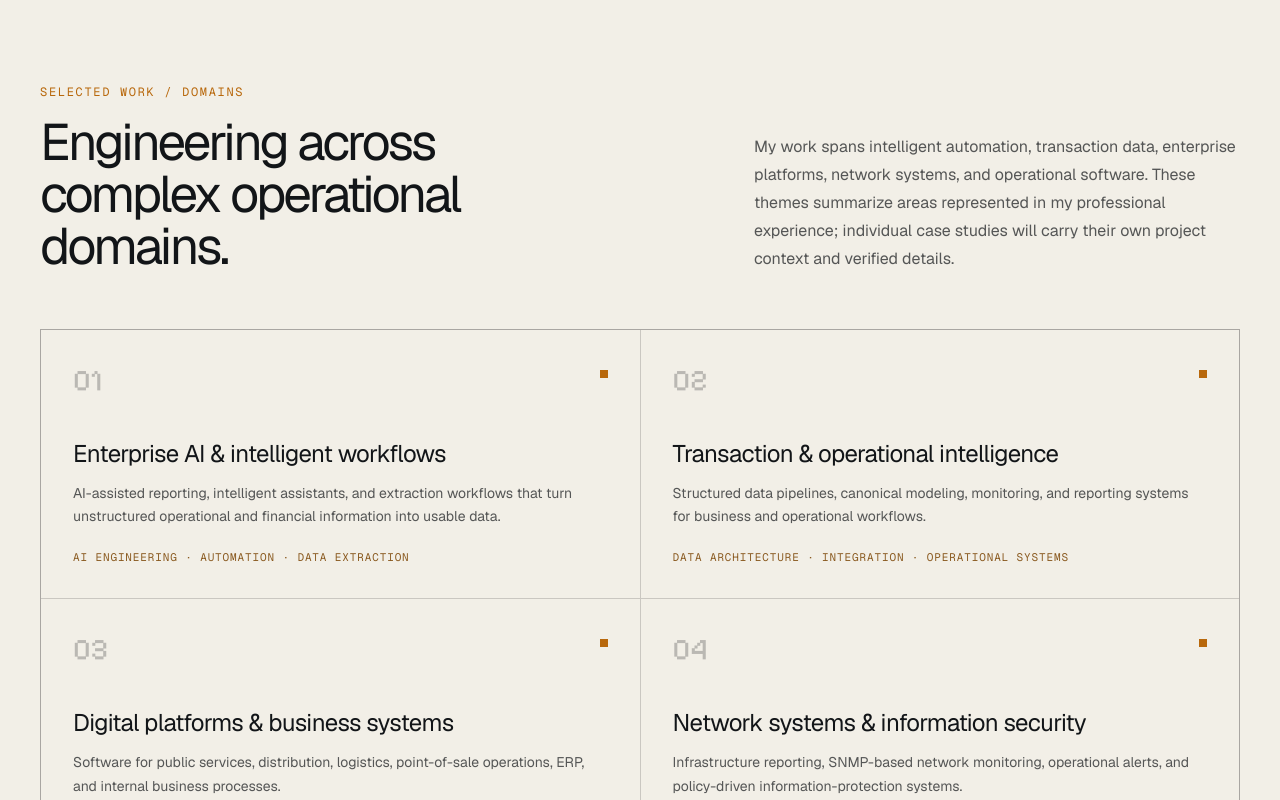
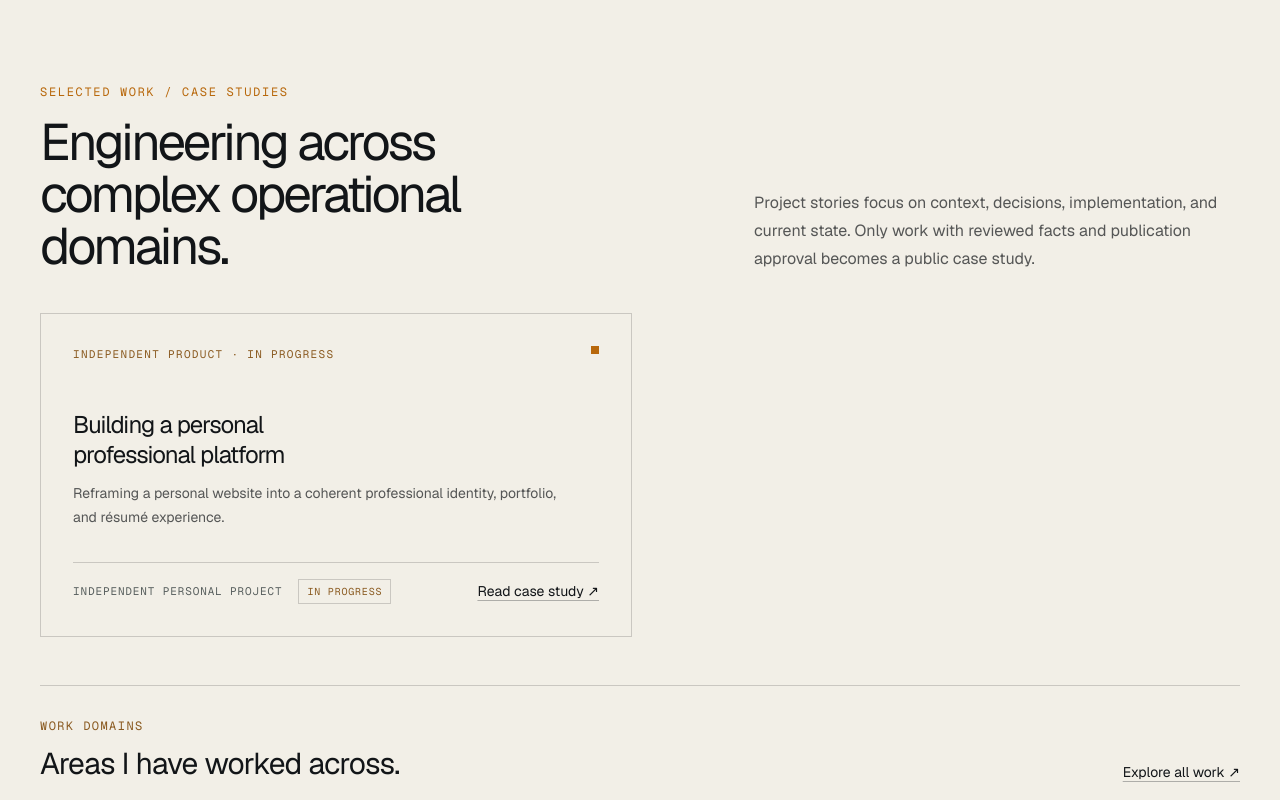
Before and after one commit to weexdayend/uigerhana-space, a Next.js app: page / in a window 1280 px wide. Shown: the part 1200-2000 px from the top of the page. Built offline with nearby package versions, Linux system fonts and the light colour scheme.

Commit message:
feat: connect homepage to selected case studies

```diff
--- a/src/app/work/[slug]/page.tsx
+++ b/src/app/work/[slug]/page.tsx
@@ -6,6 +6,12 @@ import { getPublicCaseStudy, PUBLIC_CASE_STUDIES } from "@/data/case-studies";
 interface CaseStudyPageProps {
   params: Promise<{ slug: string }>;
 }
+
+const STATUS_LABELS = {
+  "in-progress": "In progress",
+  completed: "Completed",
+  maintained: "Maintained",
+} as const;
 
 export function generateStaticParams() {
   return PUBLIC_CASE_STUDIES.map((study) => ({ slug: study.slug }));
@@ -90,7 +96,7 @@ export default async function CaseStudyPage({ params }: CaseStudyPageProps) {
         </h1>
         <p className="mt-7 max-w-[64ch] text-lg leading-[1.75] text-[#121518]/75">{study.summary}</p>
 
-        <div className="mt-12 grid gap-5 border-y border-[#121518]/18 py-6 sm:grid-cols-2">
+        <div className="mt-12 grid gap-5 border-y border-[#121518]/18 py-6 sm:grid-cols-3">
           <div>
             <p className="font-mono text-[11px] uppercase tracking-[0.12em] text-[#8a5a20]">Context</p>
             <p className="mt-2 text-sm">{study.context}</p>
@@ -98,6 +104,10 @@ export default async function CaseStudyPage({ params }: CaseStudyPageProps) {
           <div>
             <p className="font-mono text-[11px] uppercase tracking-[0.12em] text-[#8a5a20]">Role</p>
             <p className="mt-2 text-sm leading-[1.7]">{study.role}</p>
+          </div>
+          <div>
+            <p className="font-mono text-[11px] uppercase tracking-[0.12em] text-[#8a5a20]">Status</p>
+            <p className="mt-2 text-sm">{STATUS_LABELS[study.projectStatus]}</p>
           </div>
         </div>
 
--- a/src/components/CaseStudyCard.tsx
+++ b/src/components/CaseStudyCard.tsx
@@ -1,5 +1,11 @@
 import Link from "next/link";
 import type { CaseStudy } from "@/data/case-studies";
+
+const STATUS_LABELS: Record<CaseStudy["projectStatus"], string> = {
+  "in-progress": "In progress",
+  completed: "Completed",
+  maintained: "Maintained",
+};
 
 export function CaseStudyCard({ study }: { study: CaseStudy }) {
   return (
@@ -18,10 +24,15 @@ export function CaseStudyCard({ study }: { study: CaseStudy }) {
           {study.summary}
         </p>
       </div>
-      <div className="mt-8 flex items-center justify-between gap-4 border-t border-[#121518]/18 pt-4">
-        <span className="font-mono text-[11px] uppercase tracking-[0.08em] text-[#585f5e]">
-          {study.context}
-        </span>
+      <div className="mt-8 flex flex-wrap items-center justify-between gap-4 border-t border-[#121518]/18 pt-4">
+        <div className="flex flex-wrap items-center gap-x-4 gap-y-2">
+          <span className="font-mono text-[11px] uppercase tracking-[0.08em] text-[#585f5e]">
+            {study.context}
+          </span>
+          <span className="border border-[#121518]/18 px-2 py-1 font-mono text-[10px] uppercase tracking-[0.08em] text-[#8a5a20]">
+            {STATUS_LABELS[study.projectStatus]}
+          </span>
+        </div>
         <Link
           href={"/work/" + study.slug}
           className="shrink-0 text-sm underline decoration-[#121518]/30 underline-offset-4 transition-colors hover:text-[#8a5a20] hover:decoration-[#8a5a20]"
--- a/src/components/WorkSection.tsx
+++ b/src/components/WorkSection.tsx
@@ -1,3 +1,6 @@
+import Link from "next/link";
+import { CaseStudyCard } from "@/components/CaseStudyCard";
+import { PUBLIC_CASE_STUDIES } from "@/data/case-studies";
 import { WORK_DOMAINS } from "@/data/projects";
 
 export function WorkSection() {
@@ -11,45 +14,65 @@ export function WorkSection() {
         <div className="grid items-end gap-6 lg:grid-cols-12">
           <div className="lg:col-span-7">
             <p className="font-mono text-xs uppercase tracking-[0.14em] text-[#b8680c]">
-              Selected work / domains
+              Selected work / case studies
             </p>
             <h2 className="mt-4 max-w-[15ch] text-[clamp(2.1rem,4vw,3.8rem)] font-normal leading-[1.02] tracking-[-0.055em]">
               Engineering across complex operational domains.
             </h2>
           </div>
           <p className="max-w-[52ch] text-sm leading-[1.75] text-[#121518]/70 sm:text-base lg:col-span-5 lg:justify-self-end">
-            My work spans intelligent automation, transaction data, enterprise
-            platforms, network systems, and operational software. These themes
-            summarize areas represented in my professional experience; individual
-            case studies will carry their own project context and verified details.
+            Project stories focus on context, decisions, implementation, and
+            current state. Only work with reviewed facts and publication approval
+            becomes a public case study.
           </p>
         </div>
 
-        <div className="mt-14 grid gap-px border border-[#121518]/18 bg-[#121518]/18 sm:grid-cols-2">
+        <div className="mt-10 grid gap-4 lg:grid-cols-2">
+          {PUBLIC_CASE_STUDIES.map((study) => (
+            <CaseStudyCard key={study.slug} study={study} />
+          ))}
+        </div>
+
+        <div className="mt-12 flex flex-col gap-6 border-t border-[#121518]/18 pt-8">
+          <div className="flex items-end justify-between gap-5">
+            <div>
+              <p className="font-mono text-xs uppercase tracking-[0.12em] text-[#8a5a20]">
+                Work domains
+              </p>
+              <h3 className="mt-3 text-2xl font-normal tracking-tight sm:text-3xl">
+                Areas I have worked across.
+              </h3>
+            </div>
+            <Link
+              href="/work"
+              className="hidden shrink-0 text-sm underline decoration-[#121518]/30 underline-offset-4 transition-colors hover:text-[#8a5a20] sm:inline"
+            >
+              Explore all work ↗
+            </Link>
+          </div>
+
+          <div className="grid gap-px border border-[#121518]/18 bg-[#121518]/18 sm:grid-cols-2">
             {WORK_DOMAINS.map((domain) => (
               <article
                 key={domain.id}
-              className="flex min-h-[230px] flex-col justify-between bg-[#f2efe7] p-6 sm:p-8"
+                className="flex min-h-[190px] flex-col justify-between bg-[#f2efe7] p-6 sm:p-8"
               >
-              <div className="flex items-start justify-between gap-4">
-                <span className="font-pixel text-3xl text-[#121518]/25">
-                  {domain.index}
-                </span>
-                <span className="mt-2 h-2 w-2 bg-[#b8680c]" aria-hidden="true" />
-              </div>
-              <div className="mt-10">
-                <h3 className="text-xl font-normal tracking-tight sm:text-2xl">
-                  {domain.title}
-                </h3>
-                <p className="mt-3 max-w-[58ch] text-sm leading-[1.7] text-[#121518]/70">
-                  {domain.description}
-                </p>
-                <p className="mt-5 font-mono text-[11px] uppercase tracking-[0.08em] text-[#8a5a20]">
-                  {domain.context}
-                </p>
+                <span className="font-pixel text-3xl text-[#121518]/25">{domain.index}</span>
+                <div className="mt-8">
+                  <h4 className="text-xl font-normal tracking-tight">{domain.title}</h4>
+                  <p className="mt-3 max-w-[58ch] text-sm leading-[1.7] text-[#121518]/70">{domain.description}</p>
+                  <p className="mt-5 font-mono text-[11px] uppercase tracking-[0.08em] text-[#8a5a20]">{domain.context}</p>
                 </div>
               </article>
             ))}
+          </div>
+
+          <Link
+            href="/work"
+            className="inline-flex items-center gap-2 text-sm underline decoration-[#121518]/30 underline-offset-4 transition-colors hover:text-[#8a5a20] sm:hidden"
+          >
+            Explore all work ↗
+          </Link>
         </div>
       </div>
     </section>
```
Lines whose indentation alone changed are shown as unchanged.
